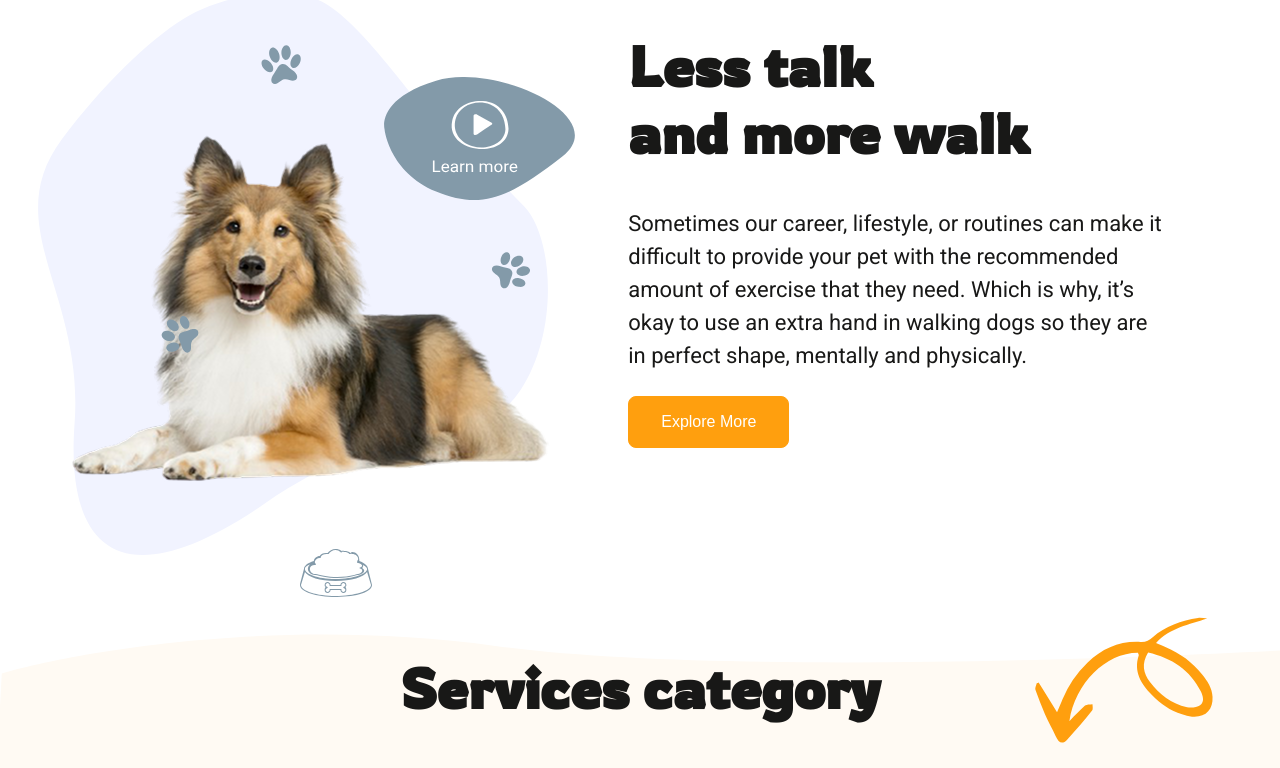
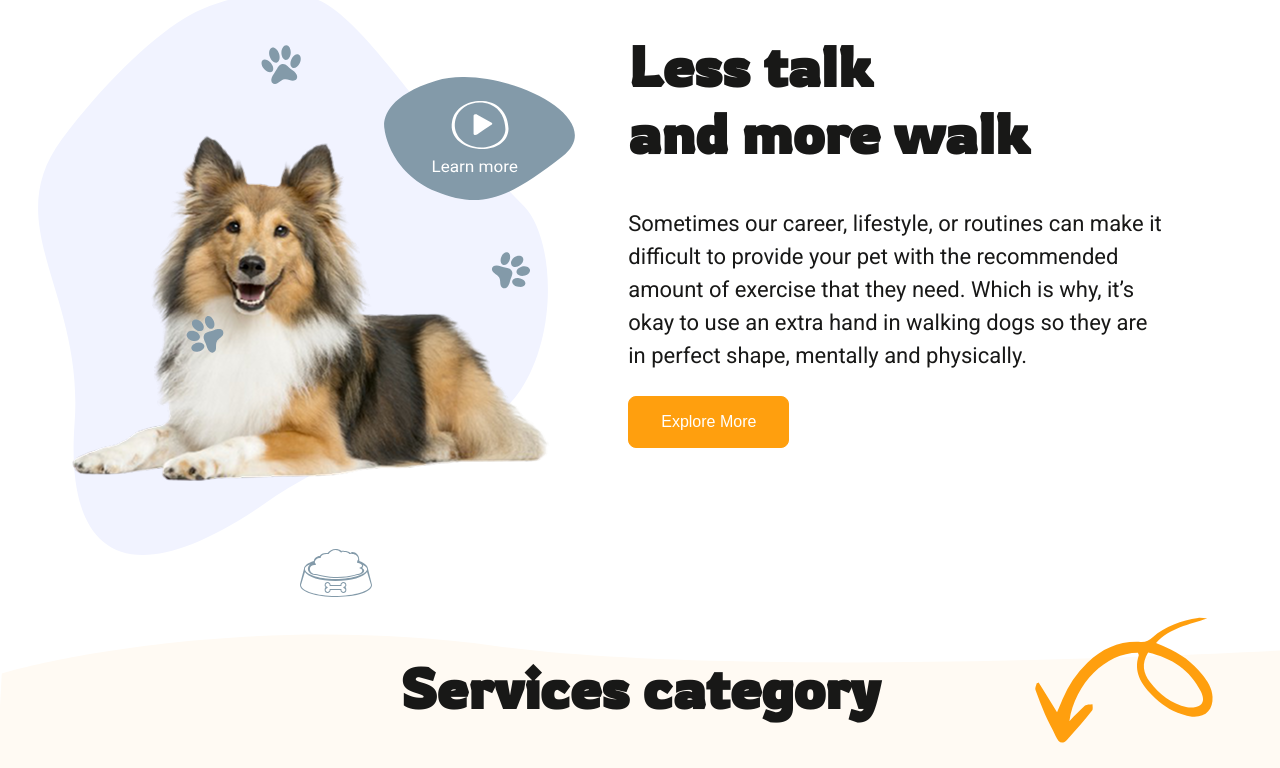
Before and after one commit to Yroslav98/Dog, a plain HTML site: page index.html in a window 1280 px wide. Shown: the part 1019-1787 px from the top of the page. Drawn offline with nearby package versions, Linux system fonts and the light colour scheme.

Commit message:
Add files via upload

```diff
--- a/scss/layouts/_less-talk-section.scss
+++ b/scss/layouts/_less-talk-section.scss
@@ -50,7 +50,7 @@
         fill: rgb(131, 154, 169);
         transform: rotate(235deg);
         top: 56%;
-        left: 12%;
+        left: 14%;
     }
 
     &__icon-video{
```
Also changed, not shown: scss/main.min.css.
